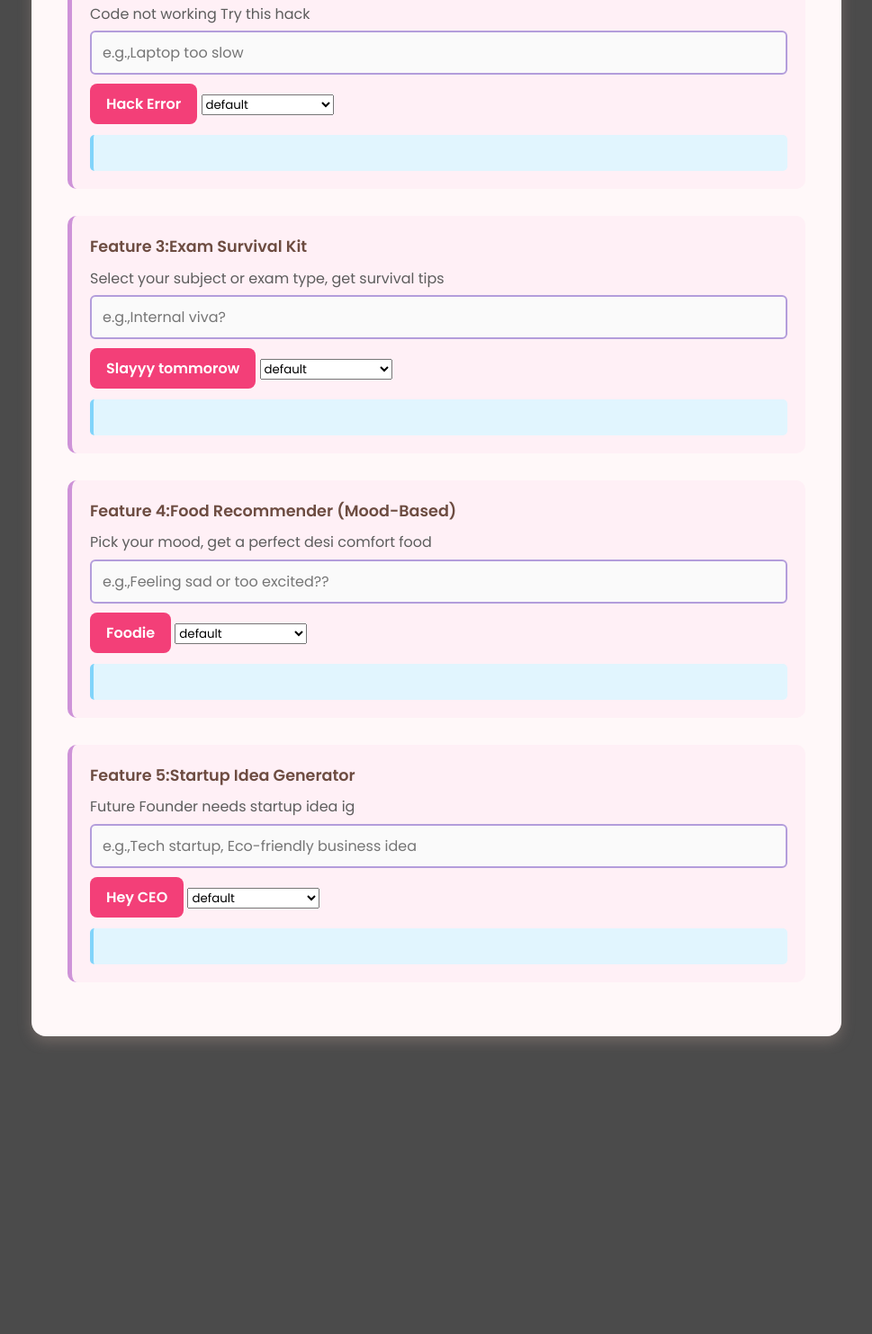
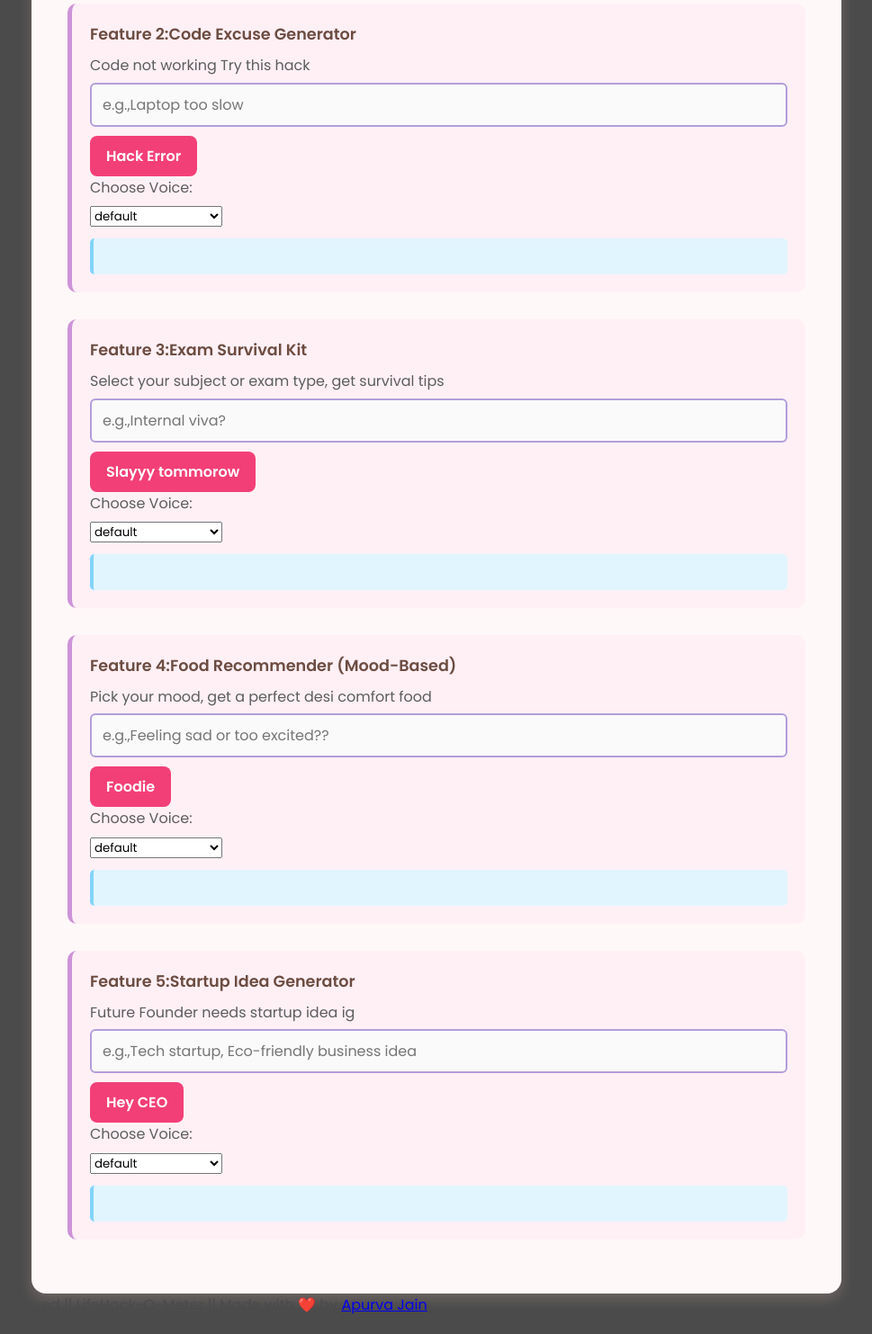
Before and after one commit to APURVA122/Hack-O-Meter, a plain HTML site: page index.html in a window 1280 px wide. Shown: the part 537-2020 px from the top of the page at 90% size, without its empty margins (155-1124 px from the left). Before the commit the page ends 1709 px from the top, so only its background shows below. Drawn offline with Linux system fonts and the light colour scheme.

Commit message:
Added Footer

```diff
--- a/index.html
+++ b/index.html
@@ -19,9 +19,10 @@
 <section id="features">
       <p>Feature 1:Jugaad-O-Meter</p>
     <label for="probleminput">Give random desi life hacks for daily tech or life problems<br> </label>
-        <input type="text" id="probleminput" placeholder="e.g.,No power at night"/>
+        <input type="text" id="probleminput" placeholder="e.g.,No power at night or slow laptop?"/>
 <button class="btn btn-primary" onclick="showjuggad()"aria-label="Get desi jugaad tips for your problem">Get juggad tips</button>
- <select id="voiceselect-juggad">
+ <label for="voiceMode">Choose Voice:</label>
+<select id="voiceselect-juggad">
             <option value="">default</option>
             <option value="nani">Nani Mode(slow)</option>
             <option value="bhaiya">bhaiya Mode(Fast)</option>
@@ -34,7 +35,8 @@
     <label for="codeinput">Code not working Try this hack<br>  </label>
 <input type="text" id="codeinput" placeholder="e.g.,Laptop too slow"/>
 <button class="btn btn-primary" onclick="codejuggad()" aria-label="Get funny code debugging excuses">Hack Error</button>
- <select id="voiceselect-code">
+ <label for="voiceMode">Choose Voice:</label>
+<select id="voiceselect-code">
             <option value="">default</option>
             <option value="nani">Nani Mode(slow)</option>
             <option value="bhaiya">bhaiya Mode(fast)</option>
@@ -47,6 +49,7 @@
     <label for="examinput">Select your subject or exam type, get survival tips<br>  </label>
         <input type="text"id="examinput"placeholder="e.g.,Internal viva?"/>
         <button class="btn btn-primary" onclick="examjuggad()" aria-label="Get exam survival tips for your subject or exam type">Slayyy tommorow</button>
+        <label for="voiceMode">Choose Voice:</label>
         <select id="voiceselect-exam">
             <option value="">default</option>
             <option value="nani">Nani Mode(slow)</option>
@@ -60,7 +63,8 @@
     <label for="foodinput">Pick your mood, get a perfect desi comfort food<br>  </label>
         <input type="text"id="foodinput"placeholder="e.g.,Feeling sad or too excited??"/>
         <button class="btn btn-primary" onclick="foodjuggad()" aria-label="Get desi food recommendation based on your mood">Foodie</button>
-         <select id="voiceselect-food">
+         <label for="voiceMode">Choose Voice:</label>
+        <select id="voiceselect-food">
             <option value="">default</option>
             <option value="nani">Nani Mode(slow)</option>
             <option value="bhaiya">bhaiya Mode(fast)</option>
@@ -73,7 +77,8 @@
     <label for="startinput">Future Founder needs startup idea ig<br> </label>
 <input type="text"id="startinput"placeholder="e.g.,Tech startup, Eco-friendly business idea"/>
 <button class="btn btn-primary" onclick="startjuggad()" aria-label="Generate startup business ideas for future founders">Hey CEO</button>
- <select id="voiceselect-startup">
+ <label for="voiceMode">Choose Voice:</label>
+<select id="voiceselect-startup">
             <option value="">default</option>
             <option value="nani">Nani Mode(slow)</option>
             <option value="bhaiya">bhaiya Mode(fast)</option>
@@ -82,7 +87,14 @@
 
 </section>
 
+
 </div>
 </main>
+<footer>
+  <p>© 2025 All rights reserved || LifeHack-O-Meter || Made with ❤️ by
+    <a href="https://www.linkedin.com/in/apurva-jain-9462a7330/" target="_blank" rel="noopener noreferrer">Apurva Jain</a>
+  </p>
+
+</footer>
     </body>
 </html>
```
